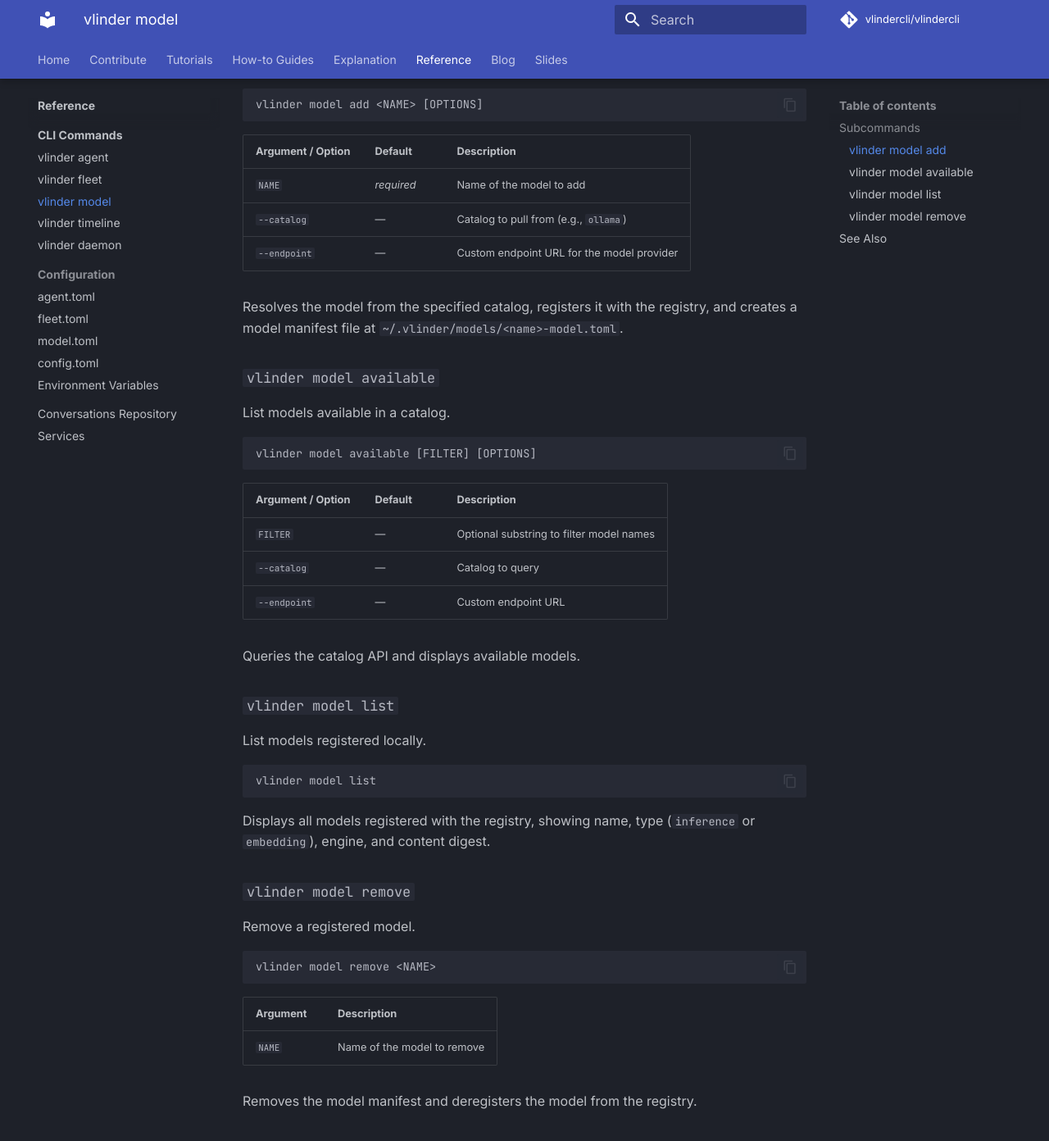
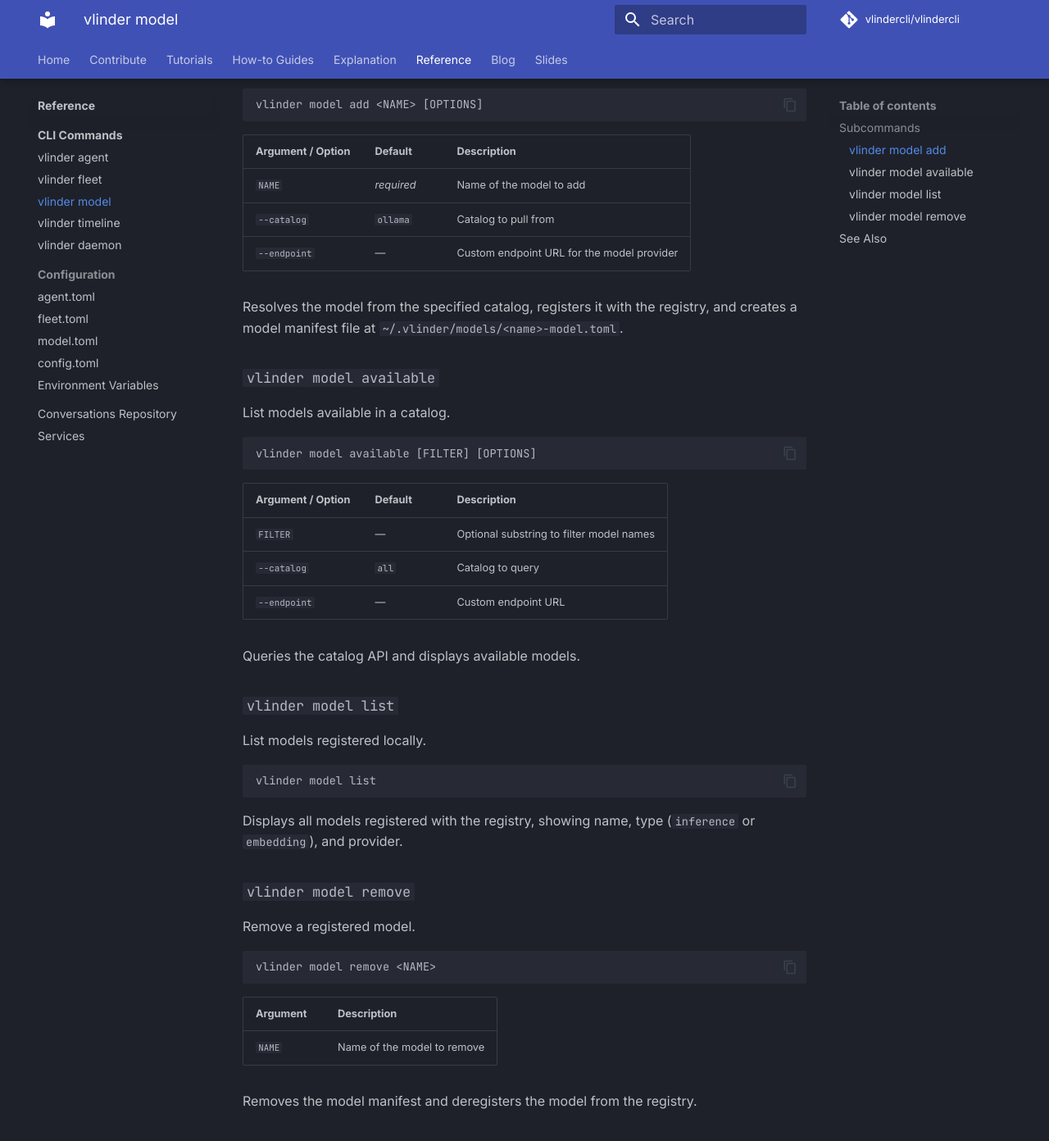
Before and after one commit to vlindercli/public-docs, an MkDocs documentation site: the page built from docs/content/reference/cli/model.md, in a window 1280 px wide and 1400 px high, scrolled down 336 px. Shown: the top 1392 px of the window at 82% size. Built offline with MkDocs 1.6.1 and Material for MkDocs 9.7.7, drawn with Linux system fonts in a browser that asks for light colours; comment, search, counter and statistics services are not loaded.

Commit message:
Fix model CLI reference: catalog defaults, engine→provider

````diff
--- a/docs/content/reference/cli/model.md
+++ b/docs/content/reference/cli/model.md
@@ -15,7 +15,7 @@ vlinder model add <NAME> [OPTIONS]
 | Argument / Option | Default | Description |
 |-------------------|---------|-------------|
 | `NAME` | *required* | Name of the model to add |
-| `--catalog` | — | Catalog to pull from (e.g., `ollama`) |
+| `--catalog` | `ollama` | Catalog to pull from |
 | `--endpoint` | — | Custom endpoint URL for the model provider |
 
 Resolves the model from the specified catalog, registers it with the registry, and creates a model manifest file at `~/.vlinder/models/<name>-model.toml`.
@@ -31,7 +31,7 @@ vlinder model available [FILTER] [OPTIONS]
 | Argument / Option | Default | Description |
 |-------------------|---------|-------------|
 | `FILTER` | — | Optional substring to filter model names |
-| `--catalog` | — | Catalog to query |
+| `--catalog` | `all` | Catalog to query |
 | `--endpoint` | — | Custom endpoint URL |
 
 Queries the catalog API and displays available models.
@@ -44,7 +44,7 @@ List models registered locally.
 vlinder model list
 ```
 
-Displays all models registered with the registry, showing name, type (`inference` or `embedding`), engine, and content digest.
+Displays all models registered with the registry, showing name, type (`inference` or `embedding`), and provider.
 
 ### `vlinder model remove`
 
````
